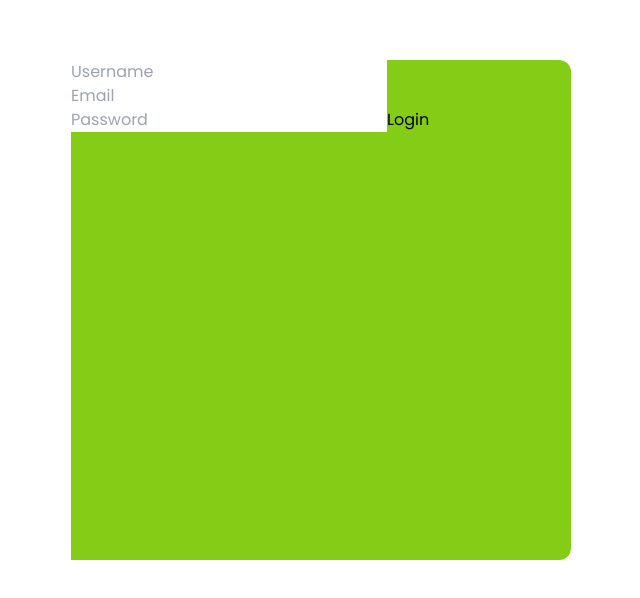
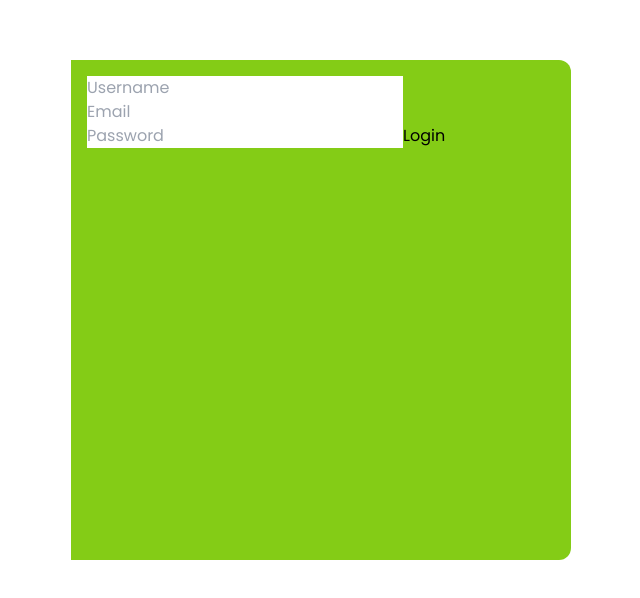
Before and after one commit to subhraneel2005/React-Basics-Practice, a React (Vite) app: page / in a window 1280 px wide. Shown: the part 11122-11720 px from the top of the page, without its empty margins (319-959 px from the left). Built offline with nearby package versions, Linux system fonts and the light colour scheme.

Commit message:
minor ui fixed #1

```diff
--- a/src/Login/LoginContext.jsx
+++ b/src/Login/LoginContext.jsx
@@ -19,7 +19,7 @@ function LoginContext() {
   return (
     <div className='h-screen w-full flex justify-center items-center'>
         <div className='w-[500px] h-[500px] rounded-e-xl bg-lime-500'>
-            <div className='block'>
+            <div className='block w-full h-full p-4'>
                 <ProfileCon/>
                 <input placeholder='Username'
                 onChange={(e)=>setUsername(e.target.value)} value={username}
```
